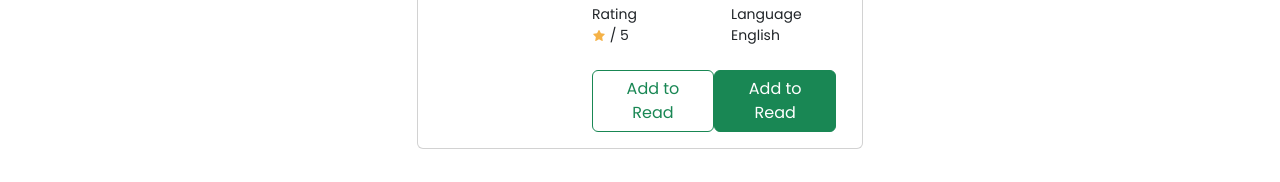
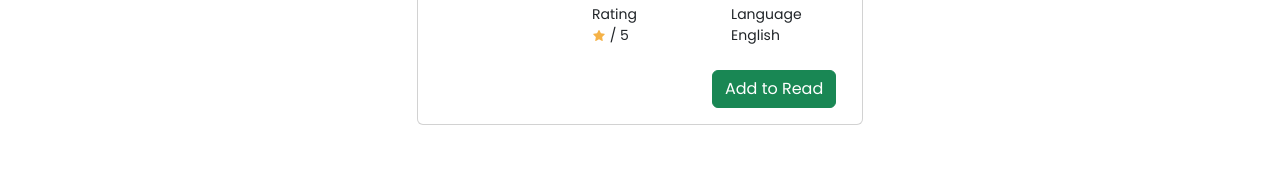
Before and after one commit to limlim21/BooksStore_Project, a React (Create React App) app: page /books/1 in a window 1280 px wide. Shown: the part 412-594 px from the top of the page. Built offline with nearby package versions, Linux system fonts and the light colour scheme; no server answers; a web font is replaced by a local one.

Commit message:
edit code

```diff
--- a/src/Components/Pages/BookDetails.jsx
+++ b/src/Components/Pages/BookDetails.jsx
@@ -99,9 +99,6 @@ const BookDetails = () => {
                     className="d-flex flex-row justify-content-end"
                     style={{ paddingRight: "10px" }}
                   >
-                    <button className="btn btn-outline-success">
-                      Add to Read
-                    </button>
                     {readChecker(book.id) ? (
                       <button
                         className="btn btn-outline-success"
```
